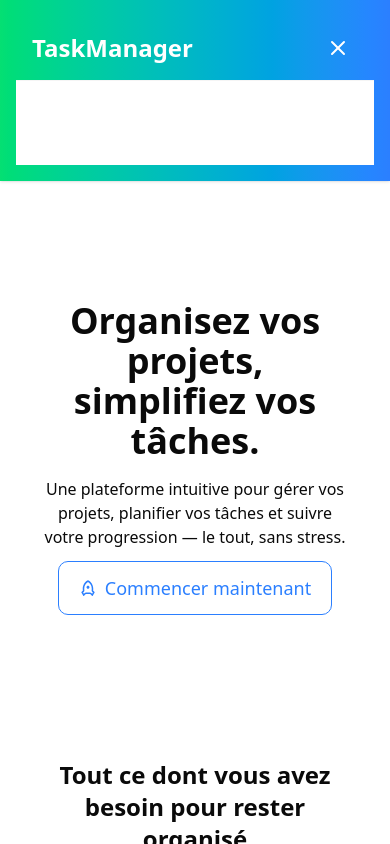
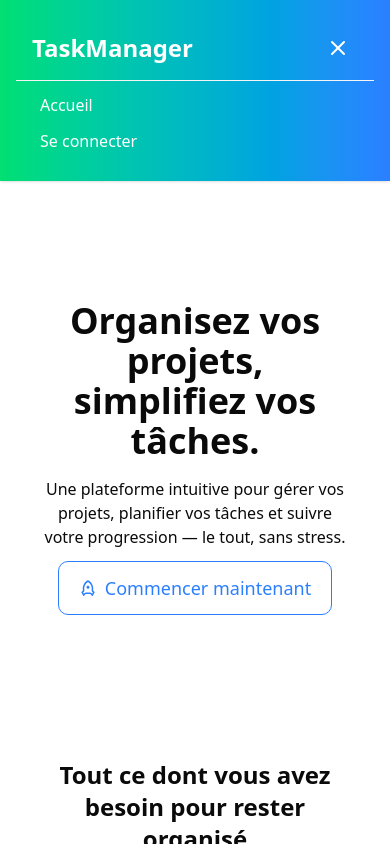
Before and after one commit to TYrueouJeL/TaskManager, a React (Vite) app: page / in a window 390 px wide. Both pictures are taken after a click on the button 338 px from the left and 48 px from the top of the page. Shown: the top 844 px of the page. Built offline with nearby package versions, Linux system fonts and the light colour scheme; no server answers.

Commit message:
Fix mobile navbar

```diff
--- a/src/App.tsx
+++ b/src/App.tsx
@@ -68,7 +68,7 @@ function App() {
 
                 {/* Mobile Navigation */}
                 {menuOpen && (
-                    <nav className="md:hidden bg-background border-t border-muted px-4 py-3 animate-slide-down">
+                    <nav className="md:hidden bg-transparent border-t border-muted px-4 py-3 animate-slide-down">
                         <ul className="flex flex-col gap-3">
                             <li>
                                 <Link
```
